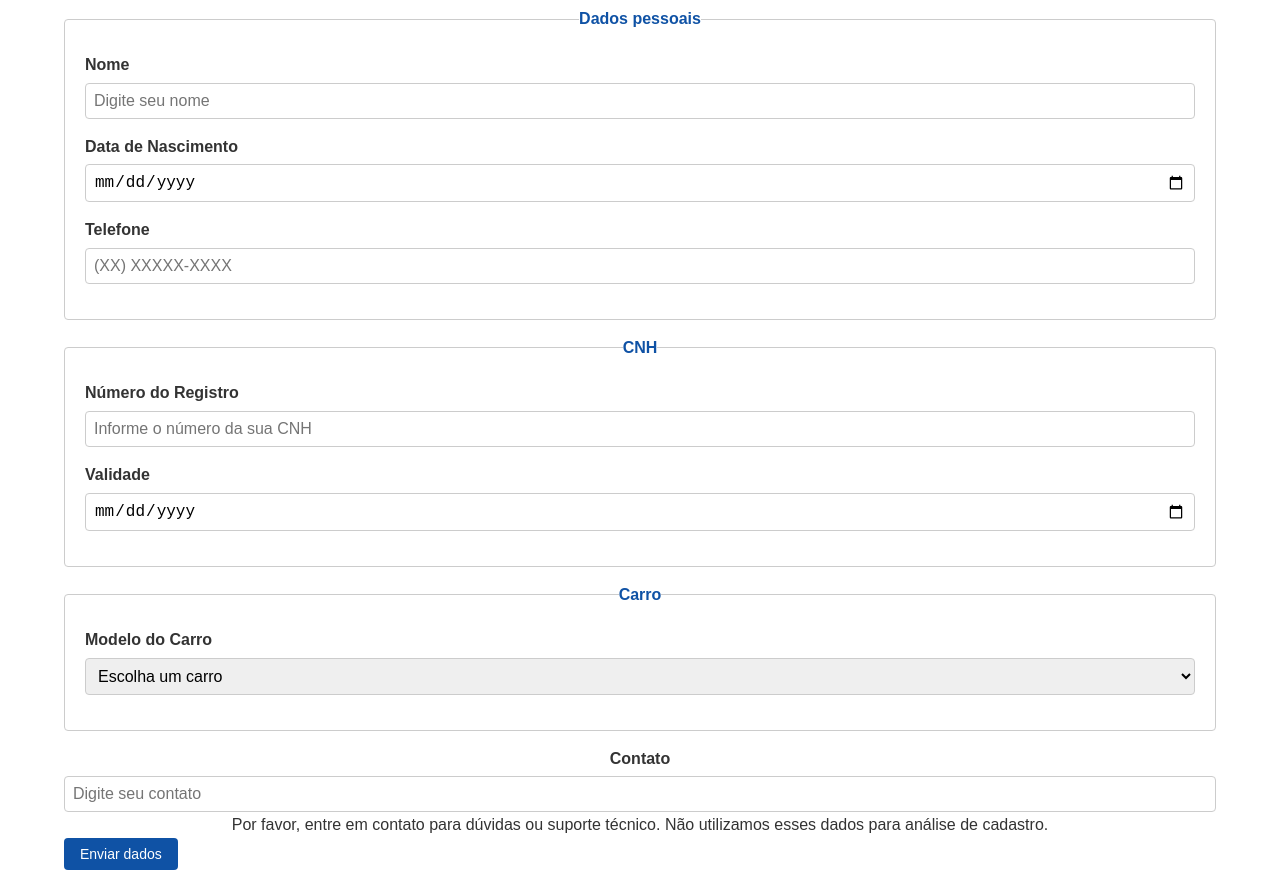
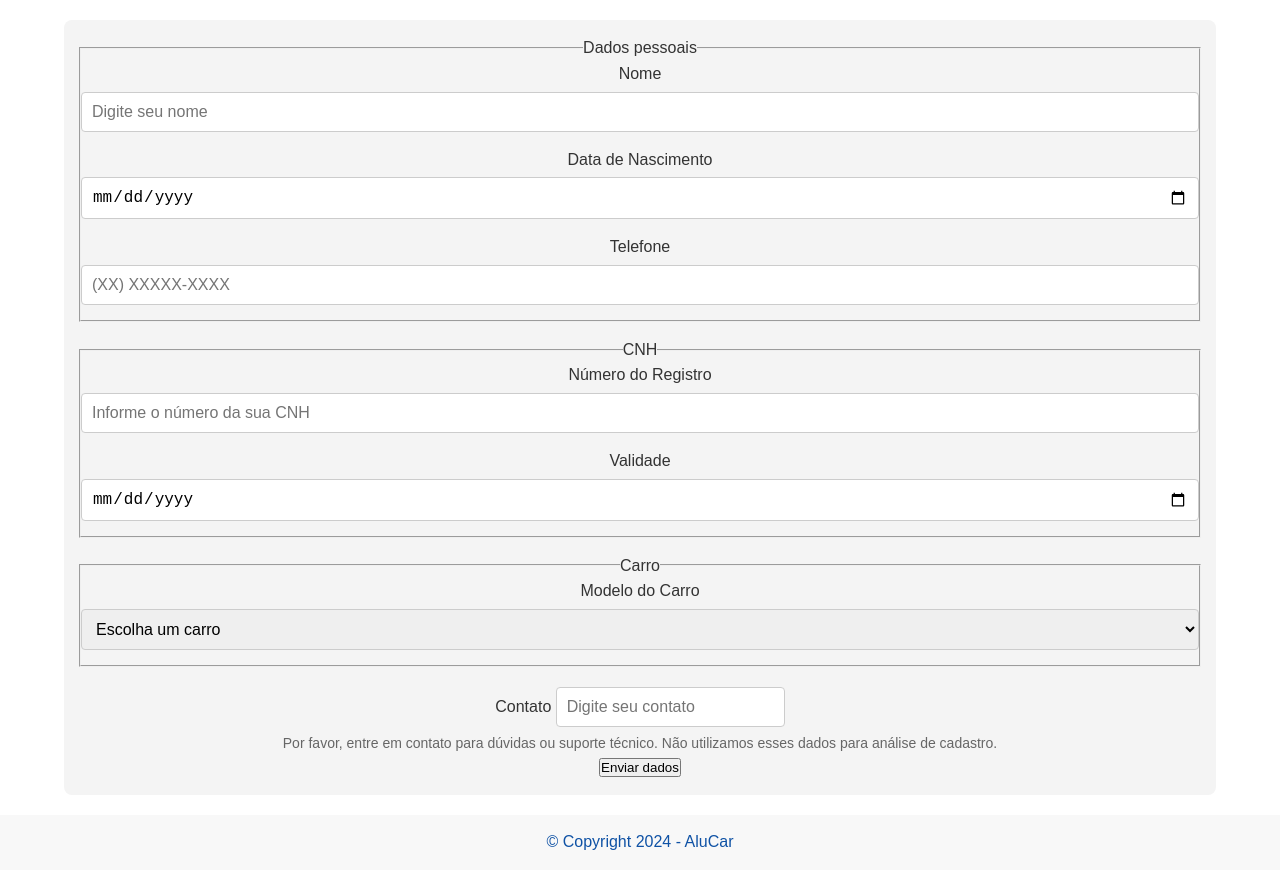
Before and after one commit to cleitoncfs/AluCar, a plain HTML site: page build/index.html in a window 1280 px wide. Shown: the part 880-1753 px from the top of the page. Drawn offline with Linux system fonts and the light colour scheme.

Commit message:
update project

```diff
--- a/build/static/css/style.css
+++ b/build/static/css/style.css
@@ -117,62 +117,78 @@ header h1 {
     box-shadow: 0 8px 16px rgba(0, 0, 0, 0.2);
 }
 
-/* Formulário de Contato */
+
+/* Estilo do Formulário */
 form {
-    display: flex;
-    flex-direction: column;
-    padding: 16px 0;
+    margin-top: 30px;
+    padding: 15px;
+    background-color: #f4f4f4;
+    border-radius: 8px;
   }
 
   fieldset {
-    border: 1px solid #ccc;
-    border-radius: 4px;
-    padding: 20px;
     margin-bottom: 15px;
   }
 
-legend {
-    font-weight: bold;
-    color: var(--primary-color);
+  .grupo-campo {
+    display: flex;
+    flex-direction: column;
+    margin-bottom: 15px;
   }
 
-.grupo-campo {
-    margin-bottom: 15px;
+  .grupo-campo label {
+    margin-bottom: 5px;
+  }
+
+  .grupo-campo input,
+  .grupo-campo select {
+    padding: 10px;
+    border-radius: 4px;
+    border: 1px solid #ccc;
+    font-size: 16px;
+  }
+
+  .button-container {
     text-align: left;
   }
 
-label {
-    font-weight: bold;
-    margin-bottom: 5px;
-    display: inline-block;
+  .button-container button {
+    padding: 10px 20px;
+    background-color: var(--primary-color);
+    color: var(--secondary-color);
+    border: none;
+    border-radius: 4px;
+    cursor: pointer;
+    font-size: 16px;
   }
 
-input, select {
-    width: 100%;
-    padding: 8px;
-    font-size: var(--font-size-base);
-    border: 1px solid #ccc;
-    border-radius: 4px;
+  .button-container button:hover {
+    background-color: #0d418a;
   }
 
-button {
-    background-color: var(--primary-color);
-    color: var(--secondary-color);
-    padding: 8px 16px;
-    border: none;
-    border-radius: 4px;
-    font-size: 14px;
-    cursor: pointer;
-    transition: background-color 0.3s ease, transform 0.2s ease;
-    width: fit-content;
-    align-self: left;
+  /* Contato */
+  #contato {
+    position: relative; /* Para manter no fluxo normal da página */
+    margin-top: 20px; /* Ajuste de espaçamento */
+    width: 100%;
   }
 
-button:hover {
-    background-color: #093d78;
-    transform: scale(1.02);
+  #contato label {
+    margin-bottom: 5px;
   }
 
+  #contato input {
+    padding: 10px;
+    border-radius: 4px;
+    border: 1px solid #ccc;
+    font-size: 16px;
+  }
+
+  #contato p {
+    margin-top: 5px;
+    font-size: 14px;
+    color: #666; /* Cor para o texto explicativo */
+  }
 
 /* Rodapé */
 footer {
```
Lines whose indentation alone changed are shown as unchanged.
